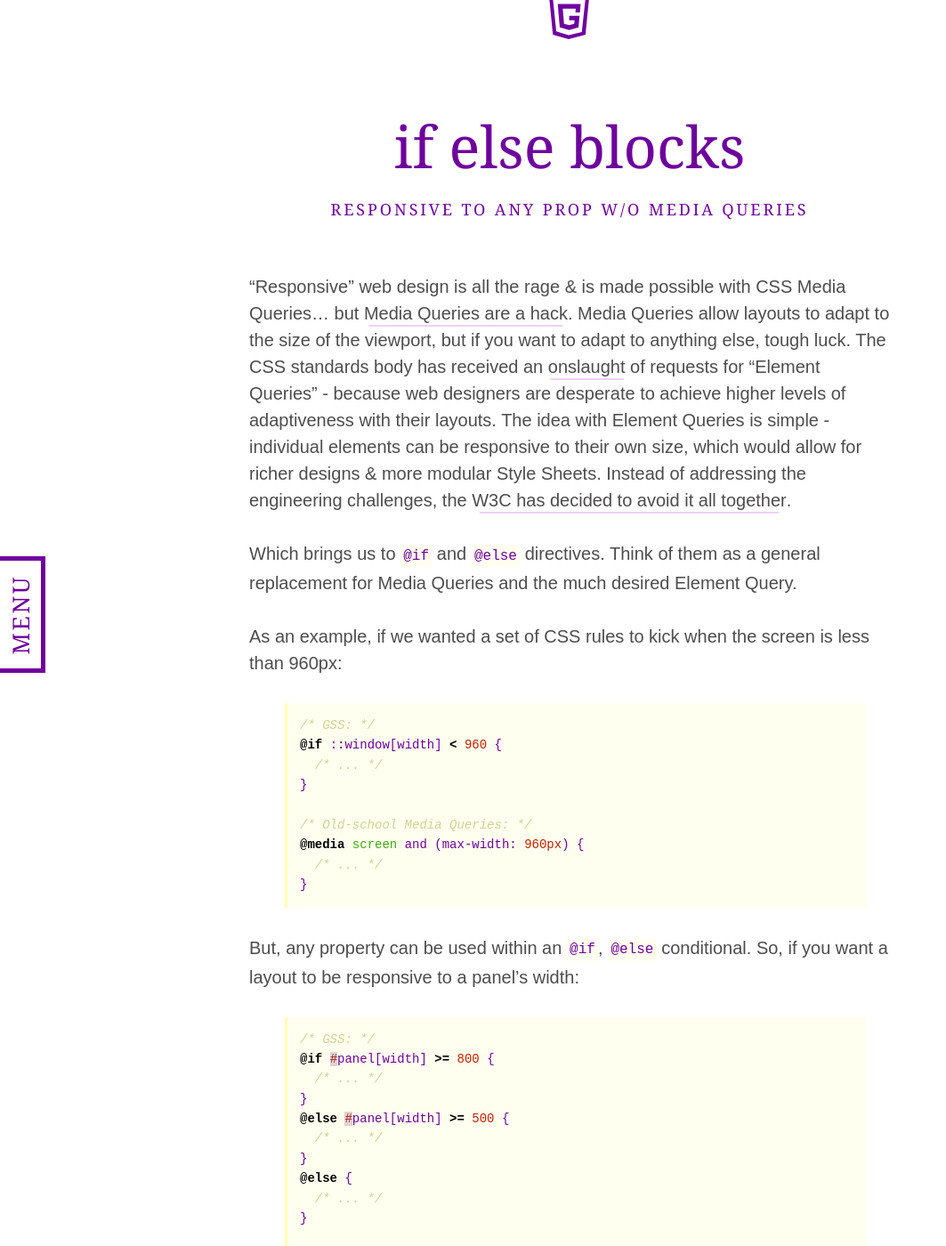
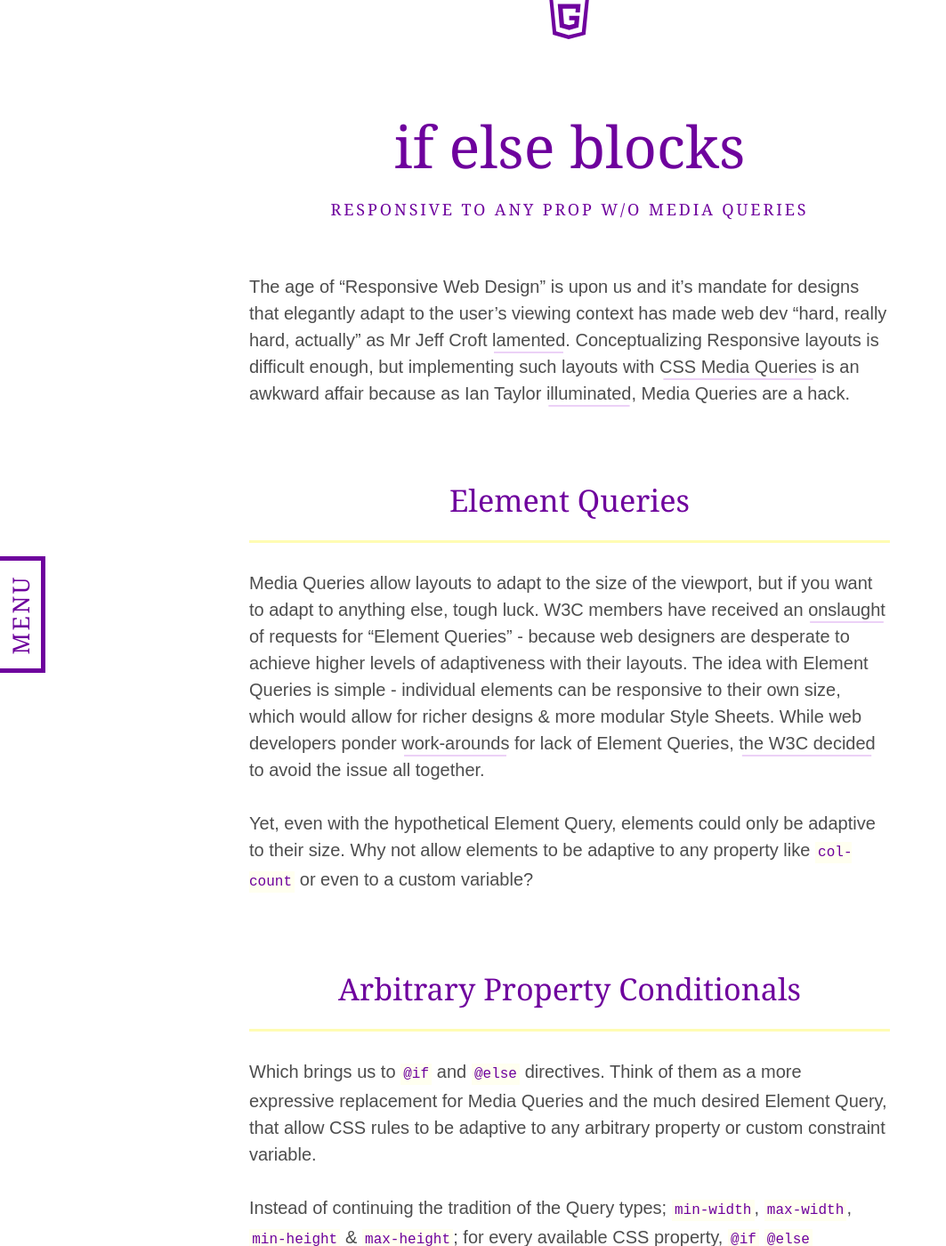
Before and after one commit to gss/gss.github.io, a Jekyll site: the page built from guides/_posts/2014-01-11-ifelse.html, in a window 1280 px wide and 1400 px high. Shown: the whole window at 89% size, without its empty margins (0-1063 px from the left). Built offline with Jekyll 4.4.1, drawn with Linux system fonts in a browser that asks for light colours; Markdown is read by kramdown in place of the engine named in the settings; some of the changed text lies outside the part shown.

Commit message:
if else content tweaks

```diff
--- a/guides/_posts/2014-01-11-ifelse.html
+++ b/guides/_posts/2014-01-11-ifelse.html
@@ -6,9 +6,19 @@ color: b
 layout: post
 ---
 
-"Responsive" web design is all the rage & is made possible with [CSS Media Queries](https://developer.mozilla.org/en-US/docs/Web/Guide/CSS/Media_queries)... but [Media Queries are a hack](http://ianstormtaylor.com/media-queries-are-a-hack/).  Media Queries allow layouts to adapt to the size of the viewport, but if you want to adapt to anything else, tough luck.  The CSS standards body has received an [onslaught](http://www.xanthir.com/b4PR0) of requests for "Element Queries" - because web designers are desperate to achieve higher levels of adaptiveness with their layouts.  The idea with Element Queries is simple - individual elements can be responsive to their own size, which would allow for richer designs & more modular Style Sheets.  Instead of addressing the engineering challenges, the [W3C has decided to avoid it all together](http://www.xanthir.com/b4PR0).
+The age of "Responsive Web Design" is upon us and it's mandate for designs that elegantly adapt to the user's viewing context has made web dev "hard, really hard, actually" as Mr Jeff Croft [lamented](http://jeffcroft.com/blog/2012/mar/02/implementing-responsive-design/).  Conceptualizing Responsive layouts is difficult enough, but implementing such layouts with [CSS Media Queries](https://developer.mozilla.org/en-US/docs/Web/Guide/CSS/Media_queries) is an awkward affair because as Ian Taylor [illuminated](http://ianstormtaylor.com/media-queries-are-a-hack/), Media Queries are a hack.
 
-Which brings us to `@if` and `@else` directives.  Think of them as a general replacement for Media Queries and the much desired Element Query.
+## Element Queries
+
+Media Queries allow layouts to adapt to the size of the viewport, but if you want to adapt to anything else, tough luck.  W3C members have received an [onslaught](http://www.xanthir.com/b4PR0) of requests for "Element Queries" - because web designers are desperate to achieve higher levels of adaptiveness with their layouts.  The idea with Element Queries is simple - individual elements can be responsive to their own size, which would allow for richer designs & more modular Style Sheets.  While web developers ponder [work-arounds](http://filamentgroup.com/lab/element_query_workarounds/) for lack of Element Queries, [the W3C decided](http://www.xanthir.com/b4PR0) to avoid the issue all together.
+
+Yet, even with the hypothetical Element Query, elements could only be adaptive to their size.  Why not allow elements to be adaptive to any property like `col-count` or even to a custom variable?
+
+## Arbitrary Property Conditionals
+
+Which brings us to `@if` and `@else` directives.  Think of them as a more expressive replacement for Media Queries and the much desired Element Query, that allow CSS rules to be adaptive to any arbitrary property or custom constraint variable.
+
+Instead of continuing the tradition of the Query types; `min-width`, `max-width`, `min-height` & `max-height`; for every available CSS property, `@if` `@else` directives use the conditional operators; `<`, `<=`, `>`, `>=`, `!=`, `==`, `or`, and `and`.
 
 As an example, if we wanted a set of CSS rules to kick when the screen is less than 960px:
 
```
